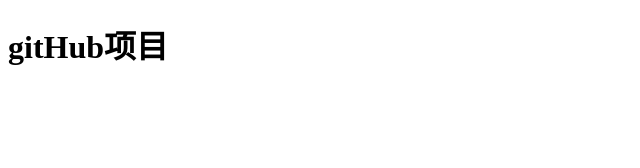
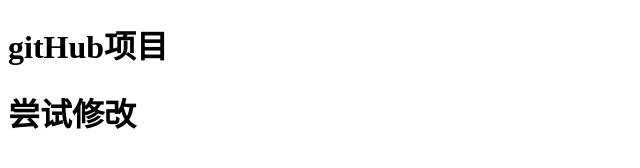
Before and after one commit to HJKHJKJ/mySys, a plain HTML site: page index.html in a window 1280 px wide. Shown: the whole page, without its empty margins (0-640 px from the left). Drawn offline with Linux system fonts and the light colour scheme.

Commit message:
Update index.html

```diff
--- a/index.html
+++ b/index.html
@@ -8,5 +8,6 @@
 </head>
 <body>
     <h1>gitHub项目</h1>
+    <h1>尝试修改</h1>
 </body>
 </html>
```
